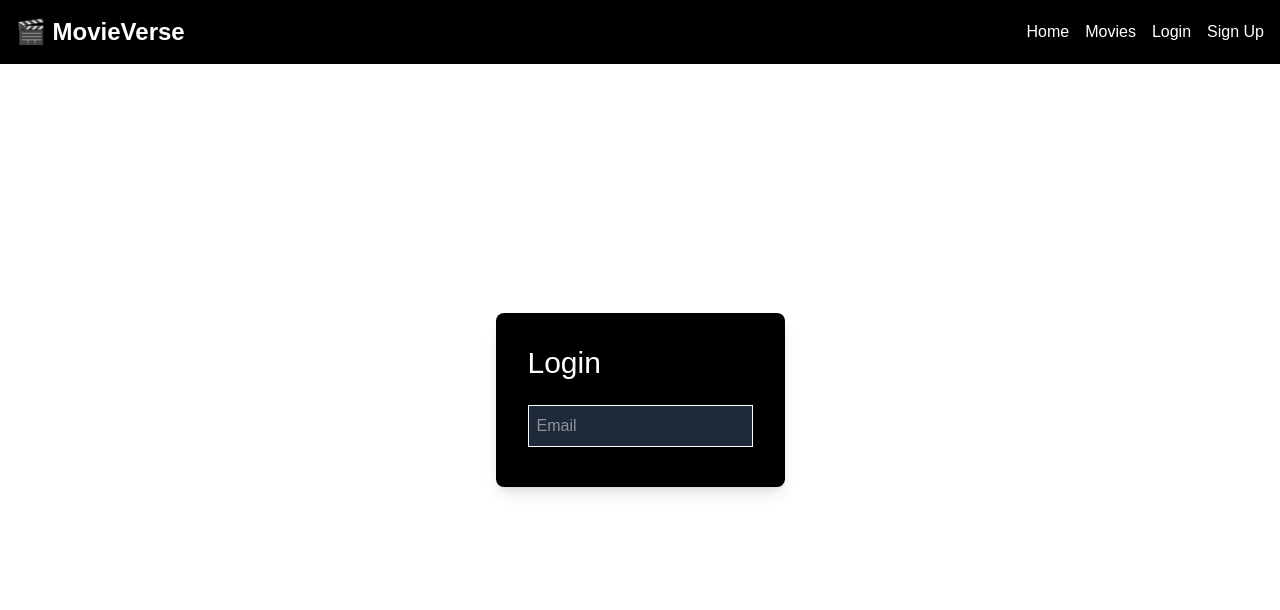
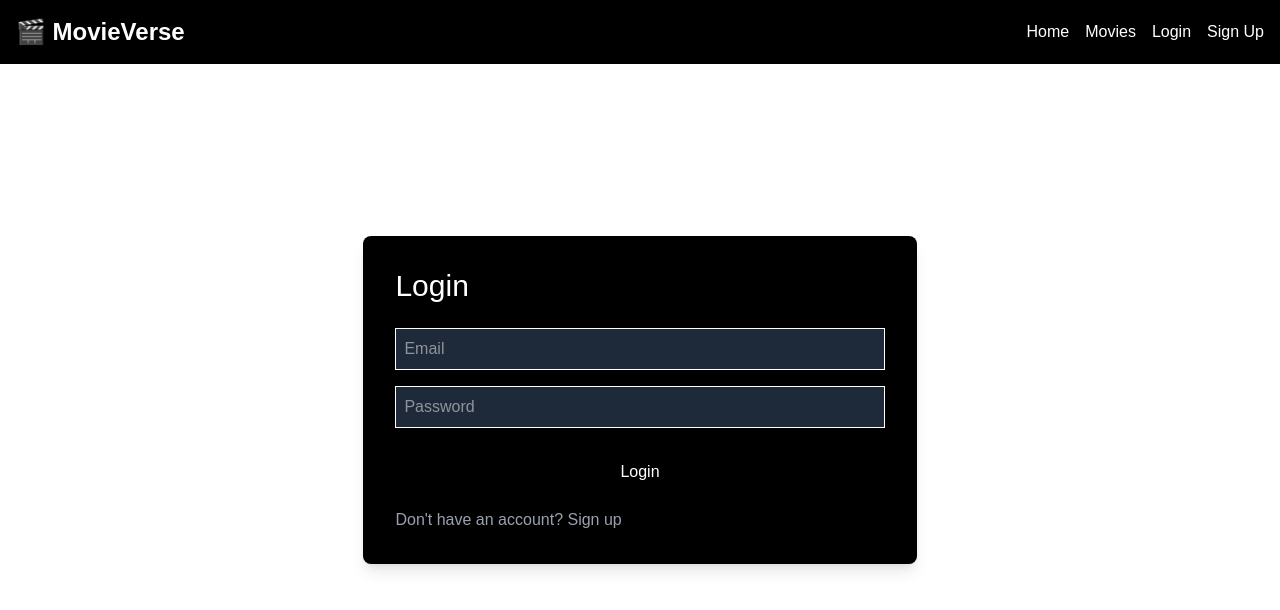
Before and after one commit to vidakpop/movie-booking-, a React (Vite) app: page /login in a window 1280 px wide. Shown: the top 610 px of the page. Built offline with nearby package versions, Linux system fonts and the light colour scheme.

Commit message:
Add password input and signup link to Login component

```diff
--- a/src/pages/Login.jsx
+++ b/src/pages/Login.jsx
@@ -13,6 +13,9 @@ const Login = () => {
         <div className='bg-black bg-opacity-60 p-8 rounded-lg shadow-lg'>
             <h2 className='text-3xl text-neon mb-4'>Login</h2>
             <input type="email" placeholder='Email' className='w-full p-2 my-2 bg-gray-800 border border-neon text-white' />
+            <input type="password" placeholder="Password" className="w-full p-2 my-2 bg-gray-800 border border-neon text-white" />
+            <button className="bg-neon w-full py-2 rounded mt-4">Login</button>
+            <p className="mt-4 text-gray-400">Don't have an account? <Link to="/signup" className="text-neon">Sign up</Link></p>
 
 
         </div>
```
